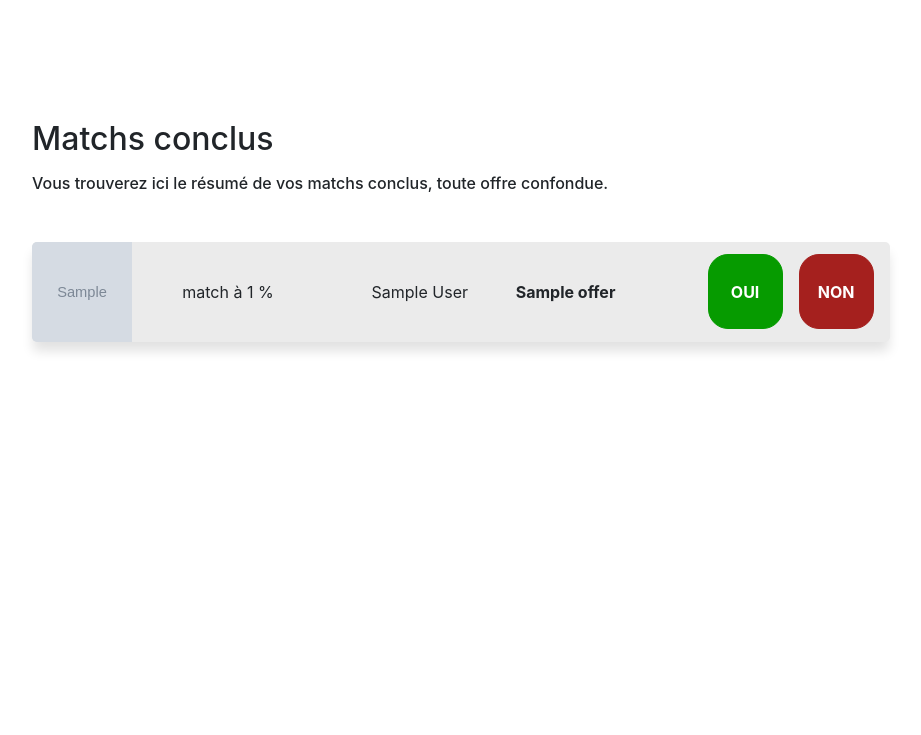
After one commit to MWMatthieuL/ISCOM, a Symfony app: template templates/match_show/company_concluded.html.twig in a window 1280 px wide. The commit adds this page. Shown: the top 735 px of the page, without its empty margins (32-953 px from the left). Run offline with Twig, Linux system fonts and the light colour scheme; the template is opened without the code that fills it: most values are stand-ins (such as "Sample title", 1, 10 or a date in 2020); grey boxes marked "Sample" are stand-in pictures; style sheets or scripts are compiled from the project's sources; some libraries are stand-ins or nearby versions.

Commit message:
add company concluded and fix student concluded

```diff
--- a/src/Controller/MatchingStudentController.php
+++ b/src/Controller/MatchingStudentController.php
@@ -50,6 +50,7 @@ class MatchingStudentController extends AbstractController
      * @param int                    $id
      * @param string                 $status
      *
+     * @return mixed
      */
     public function set_status_match(EntityManagerInterface $manager, int $id, string $status)
     {
--- /dev/null
+++ b/templates/match_show/company_concluded.html.twig
@@ -0,0 +1,108 @@
+{% extends 'base.html.twig' %}
+
+{% block title %}Mes matchs conclus{% endblock %}
+
+{% block body %}
+    <style>
+        #company_concluded{
+            width: 100%;
+            height: 100%;
+        }
+        #company_concluded > div {
+            background-color: #ebebeb;
+            border-radius: 5px;
+            height: 100px;
+            width: 100%;
+            overflow: hidden;
+            box-shadow: 0 10px 12px -1px #e2e2e2 ;
+        }
+        #company_concluded > div > span {
+            text-align: center;
+            width:200px;
+        }
+
+        #company_concluded > div > strong {
+            width:200px;
+        }
+
+        #company_concluded > div > img {
+            width:100px;
+            height:100%;
+        }
+
+        #company_concluded .btn {
+            background-color: #006c9b;
+            border-color: #006c9b;
+            border-radius: 20px;
+            margin-right: 1em;
+            width: 75px;
+            height:75px;
+            font-weight: bold;
+            cursor: default;
+            display:flex;
+            justify-content: center;
+            align-items: center;
+        }
+        #company_concluded .btn-accepted, #company_concluded .btn-accept {
+            background-color: #069b00;
+            border-color: #069b00;
+        }
+        #company_concluded .btn-rejected , #company_concluded .btn-reject {
+            background-color: #a5201e;
+            border-color: #a5201e;
+        }
+        #company_concluded .btn-disabled{
+            background-color: #948999;
+            border-color: #948999;
+
+        } #company_concluded .btn-other{
+            width: 200px;
+            background-color: #006c9b;
+            border-color: #006c9b;
+        }
+    </style>
+    <div id="company_concluded">
+        <h2 class="mb-3">Matchs conclus</h2>
+        <h6 class="mb-5">Vous trouverez ici le résumé de vos matchs conclus, toute offre confondue.</h6>
+        {% for match in matches_concluded %}
+            <div class="mb-4 d-flex flex-row justify-content-between align-items-center">
+                <img src="{{ match.student.picture ? asset(match.student.picture) : "" }}" alt="">
+                <span>match à {{ match.percentage | round(1, "floor") }} %</span>
+                <span>{{ match.student.displayName }}</span>
+                <strong>{{ match.offer.title }}</strong>
+                <div class="d-flex">
+                    {% if match.concludedByCompany is same as true %}
+                        <button class="btn btn-success btn-accepted" disabled>OUI</button>
+                        <button class="btn btn-danger btn-disabled" disabled>NON</button>
+                    {% elseif match.concludedByCompany is same as false %}
+                        <button class="btn btn-success btn-disabled" disabled>OUI</button>
+                        <button class="btn btn-danger btn-rejected" disabled>NON</button>
+                    {% else %}
+                        <button value="{{ match.id }}" class="btn btn-success btn-accept">OUI</button>
+                        <button value="{{ match.id }}" class="btn btn-danger btn-reject">NON</button>
+                    {% endif %}
+                </div>
+            </div>
+        {% endfor %}
+    <script>
+        Array.from(document.getElementsByClassName('btn-accept')).forEach(function(element) {
+            element.addEventListener('click', e => {
+                setConclude(element.value, 1).then(()=>{
+                    location.reload(true);
+                });
+                e.preventDefault();
+            });
+        });
+        Array.from(document.getElementsByClassName('btn-reject')).forEach(function(element) {
+            element.addEventListener('click',e => {
+                setConclude(element.value, 0).then(()=>{
+                    location.reload(true);
+                });
+                e.preventDefault();
+            });
+        });
+        async function setConclude(id, status) {
+            await fetch( `/entreprise/match/${id}/${status}`, {method: 'POST'});
+        }
+    </script>
+{% endblock %}
--- a/templates/sidebar.html.twig
+++ b/templates/sidebar.html.twig
@@ -66,10 +66,10 @@
                     <a href="{{ path('match_and_offers') }}" class="h6">Mes offres et matchs</a>
                 </span>
                 </li>
-                <li class="{{ app.request.get('_route') is same as "password_company"  ? 'active' : ''}}">
+                <li class="{{ app.request.get('_route') is same as "match_company_concluded"  ? 'active' : ''}}">
                 <span>
                     <i class="bi bi-heart"></i>
-                    <a href="{{ path('password_company') }}" class="h6">Matchs conclus</a>
+                    <a href="{{ path('match_company_concluded') }}" class="h6">Matchs conclus</a>
                 </span>
                 </li>
             {% elseif role is same as 'ROLE_STUDENT' %}
```
Also changed, not shown: src/Controller/MatchAndOfferController.php (+48 -0 lines).
